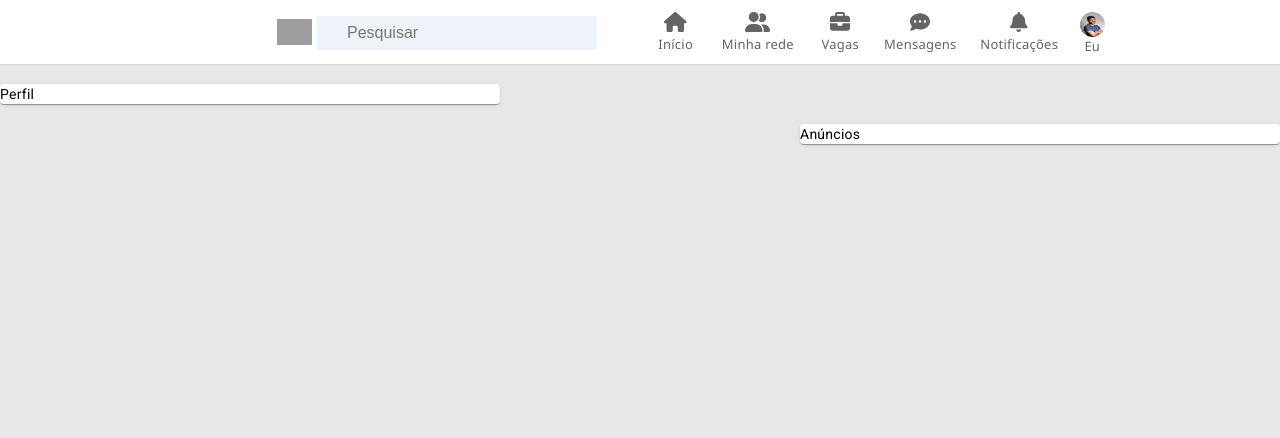
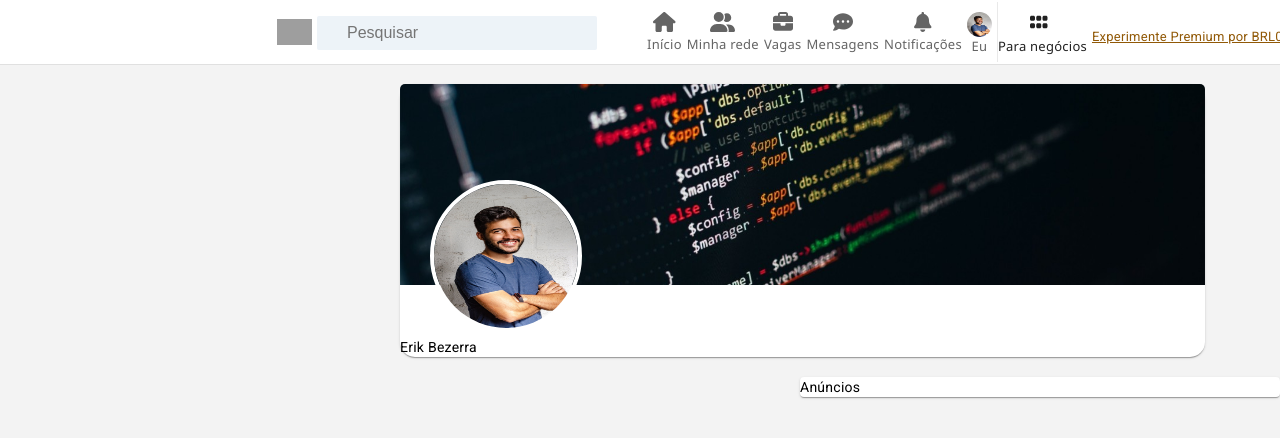
Before and after one commit to 7rik/clone-profile-linkedin, an Angular app: page / in a window 1280 px wide. Shown: the top 438 px of the page. Built offline with nearby package versions, Linux system fonts and the light colour scheme; grey boxes are pictures that could not be loaded.

Commit message:
feat: estilizando o card principal do perfil

```diff
--- a/src/app/profile-card/profile-card/profile-card.component.html
+++ b/src/app/profile-card/profile-card/profile-card.component.html
@@ -1,5 +1,11 @@
-<div class="container">
-  <mat-card>
-    <span>Perfil</span>
+<div>
+  <mat-card class="principal-profile">
+    <div>
+      <img class="background-image" src="/assets/images/background-image.jpeg" alt="Foto de capa">
+    </div>
+    <div class="background-profile-image">
+      <img class="profile-image" src="/assets/images/profile.jpg" alt="Foto de perfil">
+    </div>
+    <span>Erik Bezerra</span>
   </mat-card>
 </div>
--- a/src/app/profile-card/profile-card/profile-card.component.scss
+++ b/src/app/profile-card/profile-card/profile-card.component.scss
@@ -1,4 +1,35 @@
-.container{
+* {
+  margin: 0;
+  padding: 0;
+  box-sizing: border-box;
+}
+
+.principal-profile {
+  border-radius: 15px;
+  margin-left: 400px;
   margin-top: 20px;
-  width: 500px;
+  width: 805px;
 }
+
+.background-image {
+  width: 100%;
+  border-top-left-radius: 5px;
+  border-top-right-radius: 5px;
+  min-height: 201px;
+  max-height: 201px;
+}
+
+.background-profile-image {
+  // width: 160px;
+  // height: 160px;
+  // box-sizing: border-box;
+  // border-radius: 49.9%;
+  .profile-image {
+    margin-top: -110px;
+    margin-left: 30px;
+    height: 152px;
+    width: 152px;
+    border-radius: 50%;
+    border: 4px solid white;
+  }
+}
--- a/src/app/profile-page/profile-page/profile-page.component.scss
+++ b/src/app/profile-page/profile-page/profile-page.component.scss
@@ -1,7 +1,7 @@
 * {
   margin: 0;
   padding: 0;
-  background-color: rgb(231, 231, 231) !important;
+  background-color: rgb(243, 243, 243) !important;
   width: 100%;
   height: 100vh;
 }
--- a/src/app/profile-toolbar/toolbar/toolbar.component.html
+++ b/src/app/profile-toolbar/toolbar/toolbar.component.html
@@ -53,4 +53,19 @@
       </div>
     </div>
   </section>
+  <div class="border">
+    <div class="navigationButton">
+      <div class="navigationButtonContent">
+        <fa-icon class="icons profile-image" [icon]="icons.business"></fa-icon>
+      </div>
+      <div class="navigationButtonContent">
+        <span class="span">Para negócios</span>
+      </div>
+    </div>
+  </div>
+  <div class="navigationButton">
+    <a class="link" href="https://www.linkedin.com/premium/" target="_blank">
+      Experimente Premium por BRL0
+    </a>
+  </div>
 </mat-toolbar>
--- a/src/app/profile-toolbar/toolbar/toolbar.component.scss
+++ b/src/app/profile-toolbar/toolbar/toolbar.component.scss
@@ -23,7 +23,7 @@
   width: 25px;
 }
 
-.search input{
+.search input {
   padding: 0 30px;
   width: 280px;
   height: 34px;
@@ -69,3 +69,17 @@
   font-size: small;
   font-weight: 400;
 }
+
+.border {
+  border-left: 1px solid #e9e9e9;
+}
+
+.link {
+  color: #915907;
+  display: flex;
+  flex-direction: column;
+  font-size: small;
+  font-weight: 400;
+  overflow-wrap: break-word;
+  width: 100%;
+}
--- a/src/app/profile-toolbar/toolbar/toolbar.component.ts
+++ b/src/app/profile-toolbar/toolbar/toolbar.component.ts
@@ -1,5 +1,5 @@
 import { Component } from '@angular/core';
-import { faBell, faBriefcase, faCircleUser, faCommentDots, faHome, faSearch, faUserGroup } from '@fortawesome/free-solid-svg-icons';
+import { faBell, faBriefcase, faCircleUser, faCommentDots, faGrip, faGripVertical, faHome, faSearch, faUserGroup } from '@fortawesome/free-solid-svg-icons';
 
 @Component({
   selector: 'app-toolbar',
@@ -15,6 +15,7 @@ export class ToolbarComponent {
     jobs: faBriefcase,
     messages: faCommentDots,
     notification: faBell,
-    profile: faCircleUser
+    profile: faCircleUser,
+    business: faGrip
   }
 }
```
Also changed, not shown: src/assets/images/background-image.jpeg (added). Lines whose indentation alone changed are shown as unchanged.
